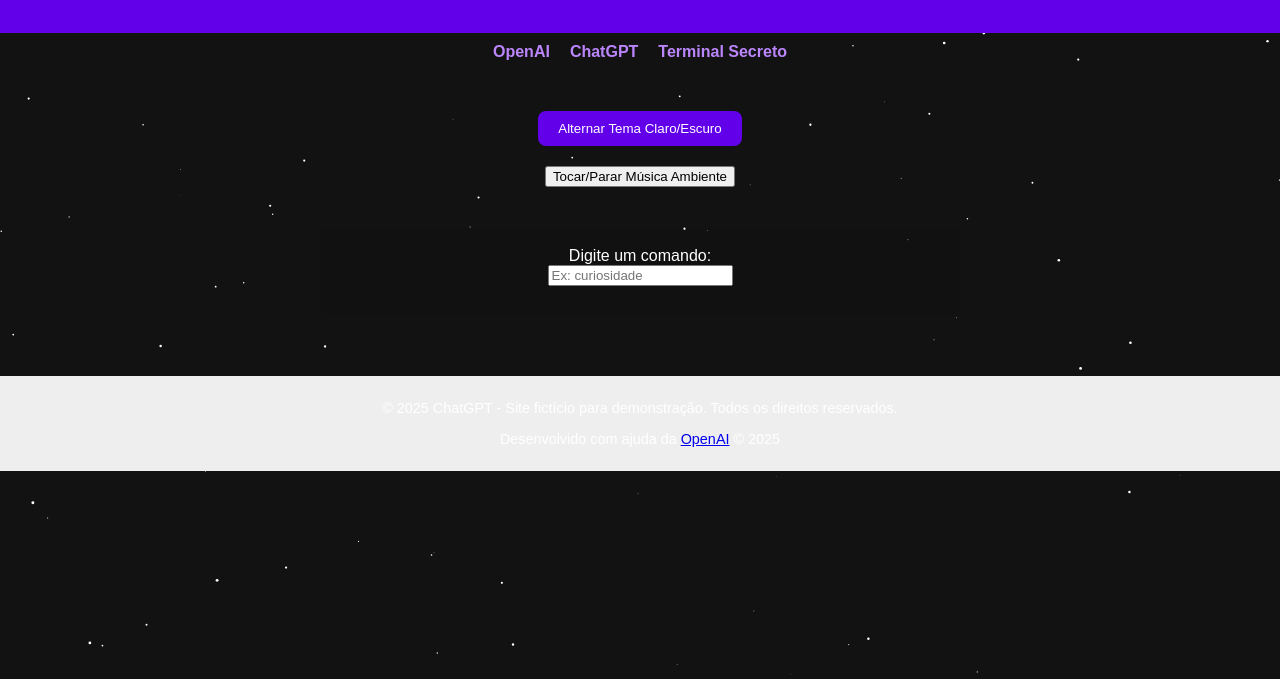
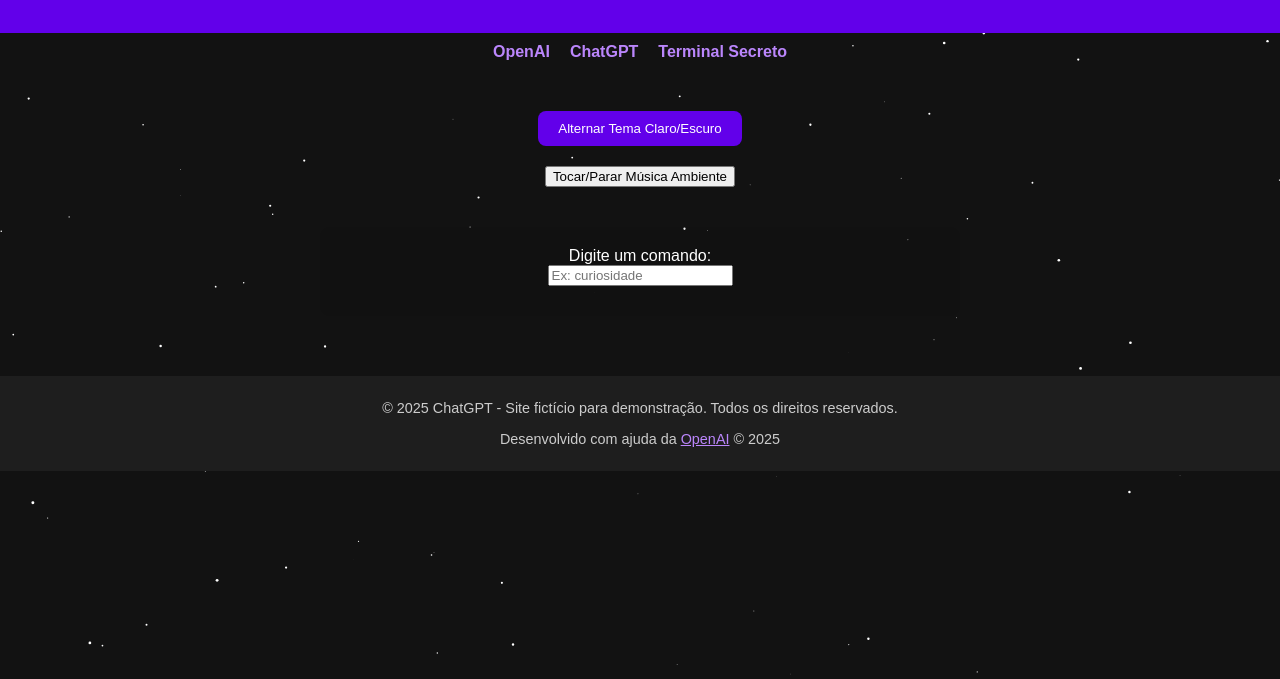
Before and after one commit to WilliamMapasFF/JOGO-DE-TIRO-3D-OFFLINE, a plain HTML site: page index.html in a window 1280 px wide. Both pictures are taken after a click on the button "Alternar Tema Claro/Escuro". Shown: the part 121-800 px from the top of the page. Drawn offline with Linux system fonts and the light colour scheme.

Commit message:
Atualizar o index.html

```diff
--- a/index.html
+++ b/index.html
@@ -53,6 +53,13 @@
     .dark nav a {
       color: #bb86fc;
     }
+    .dark .footer {
+      background-color: #1e1e1e;
+      color: #ccc;
+    }
+    .dark .footer a {
+      color: #bb86fc;
+    }
     .toggle-theme {
       margin-top: 20px;
       padding: 10px 20px;
@@ -100,7 +107,6 @@
     <a href="#terminal">Terminal Secreto</a>
   </nav>
   <div class="container">
-    <!-- Botão para alternar tema -->
     <button class="toggle-theme" onclick="toggleTheme()">Alternar Tema Claro/Escuro</button>
     <div id="audio-control">
       <button onclick="toggleMusic()">Tocar/Parar Música Ambiente</button>
```
